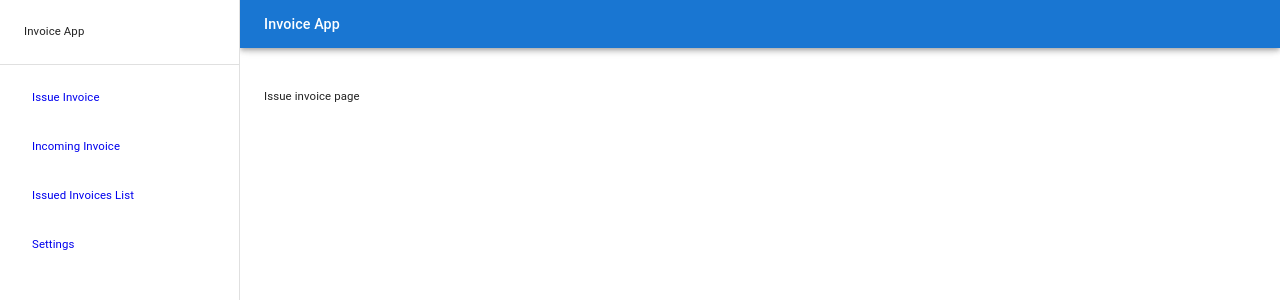
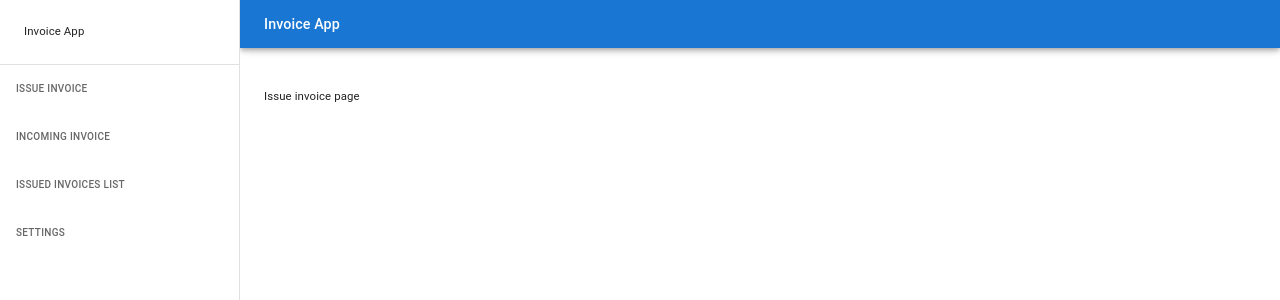
Before and after one commit to greg2012201/invoice-app-frontend, a React (Create React App) app: page /issue-invoice in a window 1280 px wide. Shown: the top 300 px of the page. Built offline with nearby package versions, Linux system fonts and the light colour scheme.

Commit message:
Use Tabs instead of list items.

```diff
--- a/src/components/LeftBar/LeftBar.tsx
+++ b/src/components/LeftBar/LeftBar.tsx
@@ -5,17 +5,24 @@ import {
     Typography,
     Drawer,
     Box,
-    List,
-    ListItem,
-    ListItemButton,
+    Tabs,
+    Tab,
 } from '@mui/material';
+import {
+    MemoryRouter,
+    Route,
+    Routes,
+    Link,
+    matchPath,
+    useLocation,
+} from 'react-router-dom';
 import { DRAWER_WIDTH, SECTIONS } from 'constants/navigation';
-import { Link } from 'react-router-dom';
 
 interface Props {
     mobileOpen: boolean;
     handleDrawerToggle: () => void;
 }
+
 const LeftBar: FC<Props> = ({ mobileOpen, handleDrawerToggle }) => {
     const container = window.document.body;
     const drawer = (
@@ -24,13 +31,18 @@ const LeftBar: FC<Props> = ({ mobileOpen, handleDrawerToggle }) => {
                 <Typography>Invoice App</Typography>
             </Toolbar>
             <Divider />
-            <List>
+            <Tabs orientation="vertical" centered={false}>
                 {SECTIONS.map(({ name, path }) => (
-                    <ListItem component={Link} to={path} key={name}>
-                        <ListItemButton>{name}</ListItemButton>
-                    </ListItem>
+                    <Tab
+                        label={name}
+                        key={name}
+                        value={path}
+                        to={path}
+                        component={Link}
+                        sx={{ alignItems: 'start' }}
+                    />
                 ))}
-            </List>
+            </Tabs>
         </div>
     );
     return (
```
